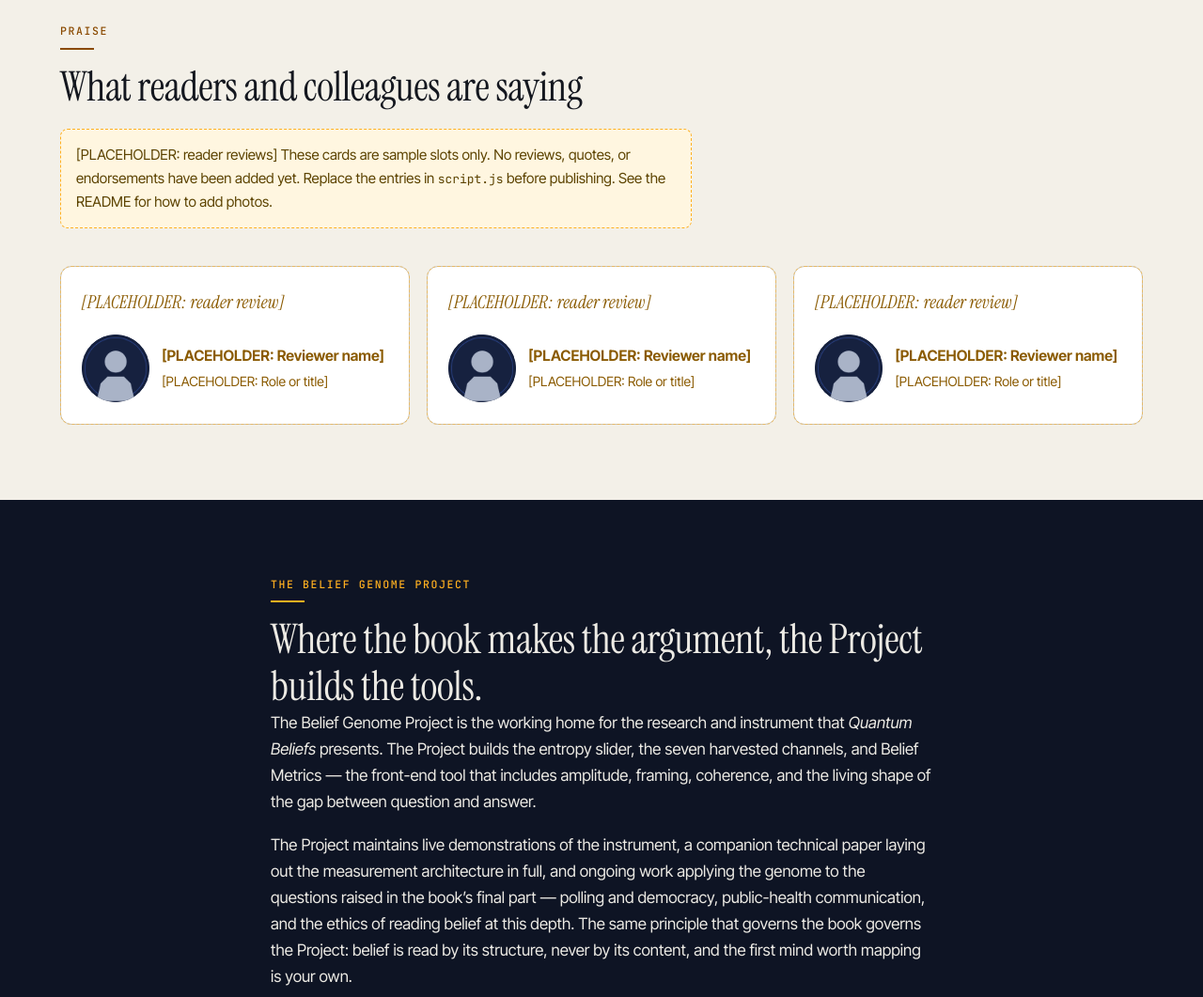
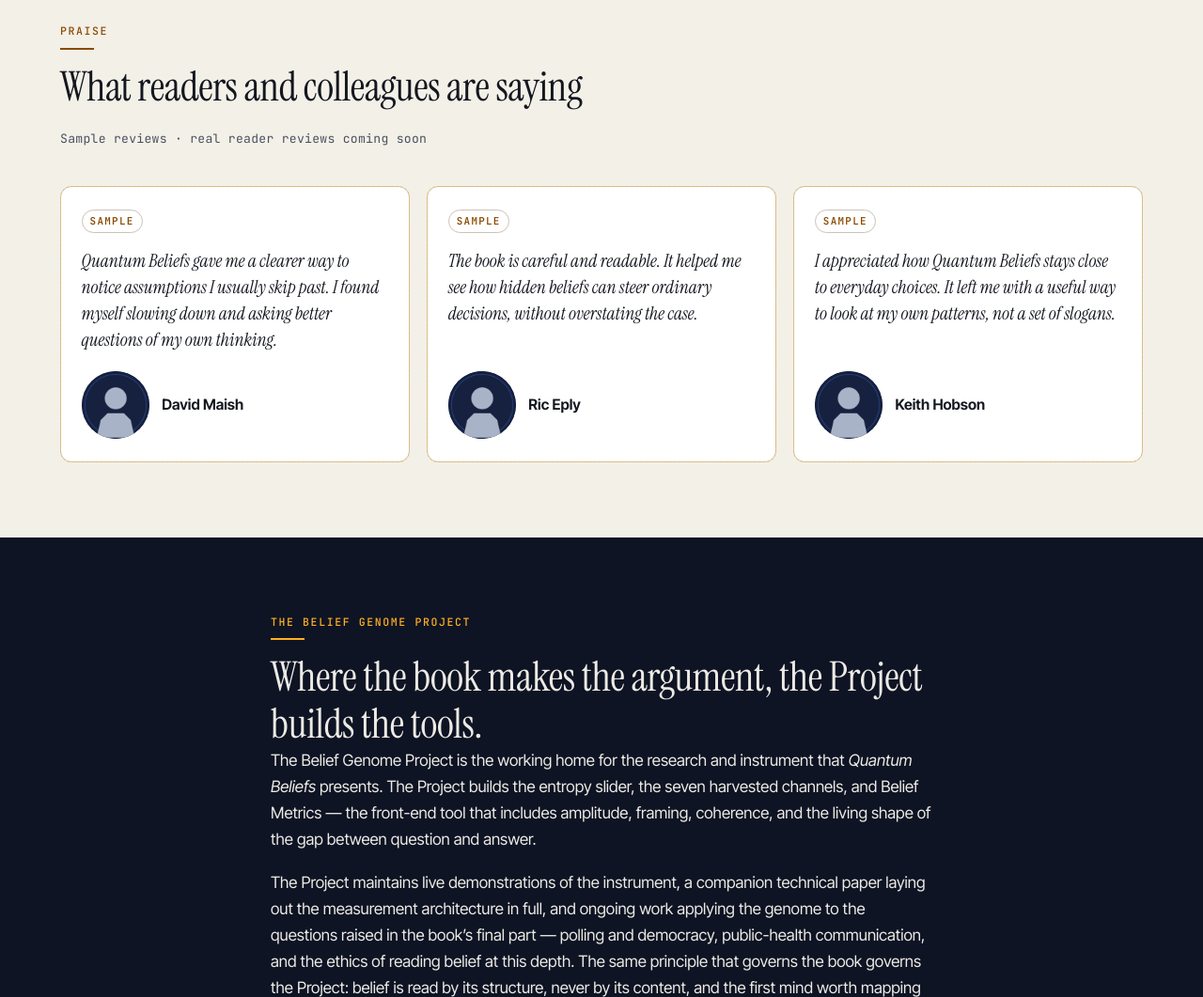
Before and after one commit to ovadeus/quantumbeliefs-site, a plain HTML site: page index.html in a window 1280 px wide. Shown: the part 5360-6421 px from the top of the page at 94% size. Drawn offline with Linux system fonts and the light colour scheme.

Commit message:
Add labeled sample reader quotes
Replace the praise placeholder with three sample quotes from David Maish, Ric Eply, and Keith Hobson. Each card is tagged Sample, the section notes that real reviews are coming soon, and the footer says the quotes are labeled samples.

Co-authored-by: ovadeus <ovadeusllc@gmail.com>

```diff
--- a/index.html
+++ b/index.html
@@ -25,7 +25,7 @@
   <meta name="twitter:image" content="https://quantumbeliefs.com/assets/og-image.jpg">
   <link rel="icon" href="assets/favicon.png" type="image/png">
   <link rel="apple-touch-icon" href="assets/logo-bgp.png">
-  <link rel="stylesheet" href="styles.css">
+  <link rel="stylesheet" href="styles.css?v=20261121-sample">
   <script type="application/ld+json">
   {
     "@context": "https://schema.org",
@@ -367,9 +367,7 @@
         <header class="section-head">
           <p class="kicker kicker-ink">Praise</p>
           <h2 id="praise-heading">What readers and colleagues are saying</h2>
-          <p class="placeholder-banner" role="note">
-            [PLACEHOLDER: reader reviews] These cards are sample slots only. No reviews, quotes, or endorsements have been added yet. Replace the entries in <code>script.js</code> before publishing. See the README for how to add photos.
-          </p>
+          <p class="sample-reviews-note" role="note">Sample reviews · real reader reviews coming soon</p>
         </header>
         <div class="testimonial-grid" id="testimonial-grid">
           <!-- Cards are rendered from the TESTIMONIALS array in script.js. -->
@@ -503,7 +501,7 @@
     </div>
     <div class="wrap footer-base">
       <p>Copyright © 2026 David Edwin Meyers &amp; Ovadeus LLC. All rights reserved. A book from the Belief Genome Project.</p>
-      <p class="footer-note">The signup form on this page is not connected to an email provider and does not collect or send personal data. No reviews or endorsements have been invented for this page.</p>
+      <p class="footer-note">The signup form on this page is not connected to an email provider and does not collect or send personal data. The reader quotes in the Praise section are labeled samples, not real reviews.</p>
     </div>
   </footer>
 
@@ -511,6 +509,6 @@
     <a class="btn btn-primary" href="#formats">Get the book</a>
   </div>
 
-  <script src="script.js" defer></script>
+  <script src="script.js?v=20261121-sample" defer></script>
 </body>
 </html>
--- a/script.js
+++ b/script.js
@@ -20,30 +20,34 @@
  * To add a card, copy one object and append it to the array.
  * To remove a card, delete that object (including its trailing comma if needed).
  *
- * Do not invent reviews. Leave placeholders in place until you have a real quote
- * and the person's permission to use their name and photo.
+ * The three cards below are labeled SAMPLE reviews only, to be replaced with
+ * real, approved quotes when they arrive. Do not present them as real reviews.
+ * Leave photo empty until you have a real picture and permission to use it.
  */
 
 const PLACEHOLDER_AVATAR = "assets/testimonials/placeholder-avatar.png";
 
 const TESTIMONIALS = [
   {
-    quote: "[PLACEHOLDER: reader review]",
-    name: "[PLACEHOLDER: Reviewer name]",
-    role: "[PLACEHOLDER: Role or title]",
-    photo: ""
+    quote: "Quantum Beliefs gave me a clearer way to notice assumptions I usually skip past. I found myself slowing down and asking better questions of my own thinking.",
+    name: "David Maish",
+    role: "",
+    photo: "",
+    sample: true
   },
   {
-    quote: "[PLACEHOLDER: reader review]",
-    name: "[PLACEHOLDER: Reviewer name]",
-    role: "[PLACEHOLDER: Role or title]",
-    photo: ""
+    quote: "The book is careful and readable. It helped me see how hidden beliefs can steer ordinary decisions, without overstating the case.",
+    name: "Ric Eply",
+    role: "",
+    photo: "",
+    sample: true
   },
   {
-    quote: "[PLACEHOLDER: reader review]",
-    name: "[PLACEHOLDER: Reviewer name]",
-    role: "[PLACEHOLDER: Role or title]",
-    photo: ""
+    quote: "I appreciated how Quantum Beliefs stays close to everyday choices. It left me with a useful way to look at my own patterns, not a set of slogans.",
+    name: "Keith Hobson",
+    role: "",
+    photo: "",
+    sample: true
   }
 ];
 
@@ -72,24 +76,30 @@ function renderTestimonials() {
   grid.innerHTML = TESTIMONIALS.map((item, index) => {
     const quote = item.quote || "[PLACEHOLDER: reader review]";
     const name = item.name || "[PLACEHOLDER: Reviewer name]";
-    const role = item.role || "[PLACEHOLDER: Role or title]";
+    const role = (item.role || "").trim();
     const photo = item.photo && item.photo.trim() ? item.photo.trim() : PLACEHOLDER_AVATAR;
-    const pending = isPlaceholder(quote) || isPlaceholder(name) || isPlaceholder(role) || photo === PLACEHOLDER_AVATAR;
+    const sample = Boolean(item.sample);
+    const pending = isPlaceholder(quote) || isPlaceholder(name) || isPlaceholder(role);
     const quoteClass = isPlaceholder(quote) ? " is-placeholder" : "";
     const nameClass = isPlaceholder(name) ? " is-placeholder" : "";
     const roleClass = isPlaceholder(role) ? " is-placeholder" : "";
-    const alt = isPlaceholder(name)
-      ? "Neutral placeholder avatar for a forthcoming reviewer photo"
+    const alt = photo === PLACEHOLDER_AVATAR
+      ? "No reviewer photo provided"
       : "Portrait of " + name;
+    const sampleTag = sample ? '<span class="sample-tag">Sample</span>' : "";
+    const roleHtml = role
+      ? `<p class="testimonial-role${roleClass}">${escapeHtml(role)}</p>`
+      : "";
 
     return `
       <article class="testimonial-card${pending ? " has-placeholder" : ""}" data-index="${index}">
+        ${sampleTag}
         <blockquote class="testimonial-quote${quoteClass}">${escapeHtml(quote)}</blockquote>
         <footer class="testimonial-footer">
           <img class="testimonial-photo" src="${escapeHtml(photo)}" alt="${escapeHtml(alt)}" width="72" height="72">
           <div>
             <p class="testimonial-name${nameClass}">${escapeHtml(name)}</p>
-            <p class="testimonial-role${roleClass}">${escapeHtml(role)}</p>
+            ${roleHtml}
           </div>
         </footer>
       </article>
--- a/styles.css
+++ b/styles.css
@@ -550,6 +550,25 @@ span.btn-disabled {
 }
 
 /* ----- Testimonials ----- */
+.sample-reviews-note {
+  font-family: "JetBrains Mono", ui-monospace, monospace;
+  font-size: 0.82rem;
+  letter-spacing: 0.02em;
+  color: var(--muted-on-paper);
+  margin: 1.25rem 0 0;
+}
+.sample-tag {
+  align-self: flex-start;
+  font-family: "JetBrains Mono", ui-monospace, monospace;
+  font-size: 0.68rem;
+  letter-spacing: 0.12em;
+  text-transform: uppercase;
+  font-weight: 600;
+  color: var(--accent-link);
+  border: 1px solid var(--rule);
+  border-radius: 999px;
+  padding: 0.15rem 0.5rem;
+}
 .placeholder-banner {
   background: #fff6e0;
   border: 1px dashed var(--accent);
```
